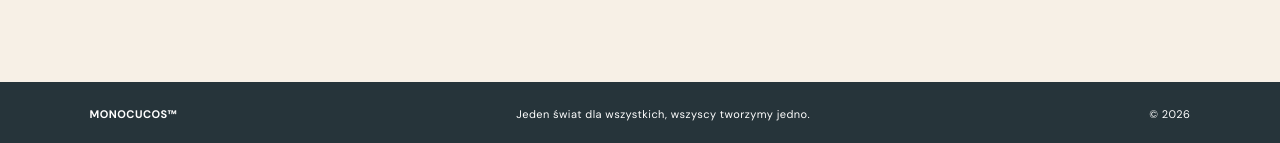
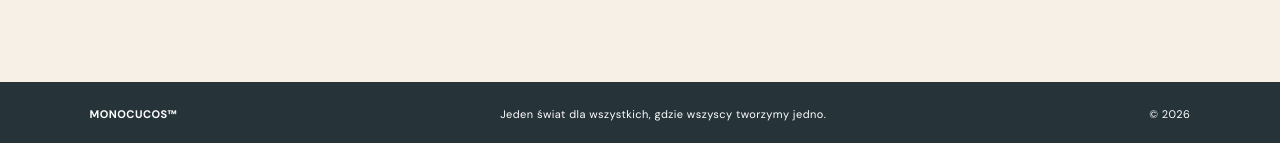
Before and after one commit to MonocucosTM/Monocucos, a Jekyll site: the page built from territories-pl-preview.html, in a window 1280 px wide and 900 px high, scrolled down 2955 px. Shown: the part 754-897 px from the top of the window. Built offline with Jekyll 4.4.1, drawn with Linux system fonts in a browser that asks for light colours.

Commit message:
Polish native review: refine slogan, territories phrase and inclusion labels

```diff
--- a/territories-pl-preview.html
+++ b/territories-pl-preview.html
@@ -289,7 +289,7 @@ header nav a:hover{
   </div>
 </div>
 
-</section><section class="closing"><div class="line"></div><h2>Kiedy dzieci poznają swoje korzenie, mogą również odkrywać świat.</h2><p>MONOCUCOS W SPOŁECZNOŚCIACH pragnie nieść wyobraźnię, tożsamość i wartości w nowe miejsca, tworząc więzi, które mogą rozwijać się daleko poza opowieściami.</p></section></main><footer><strong>MONOCUCOS™</strong><span>Jeden świat dla wszystkich, wszyscy tworzymy jedno.</span><span>© 2026</span>
+</section><section class="closing"><div class="line"></div><h2>Kiedy dzieci poznają swoje korzenie, mogą również odkrywać świat.</h2><p>MONOCUCOS W SPOŁECZNOŚCIACH pragnie nieść wyobraźnię, tożsamość i wartości w nowe miejsca, tworząc więzi, które mogą rozwijać się daleko poza opowieściami.</p></section></main><footer><strong>MONOCUCOS™</strong><span>Jeden świat dla wszystkich, gdzie wszyscy tworzymy jedno.</span><span>© 2026</span>
 </footer>
 <script>
 const menuIcon = document.querySelector('.mobile-menu-icon');
```
